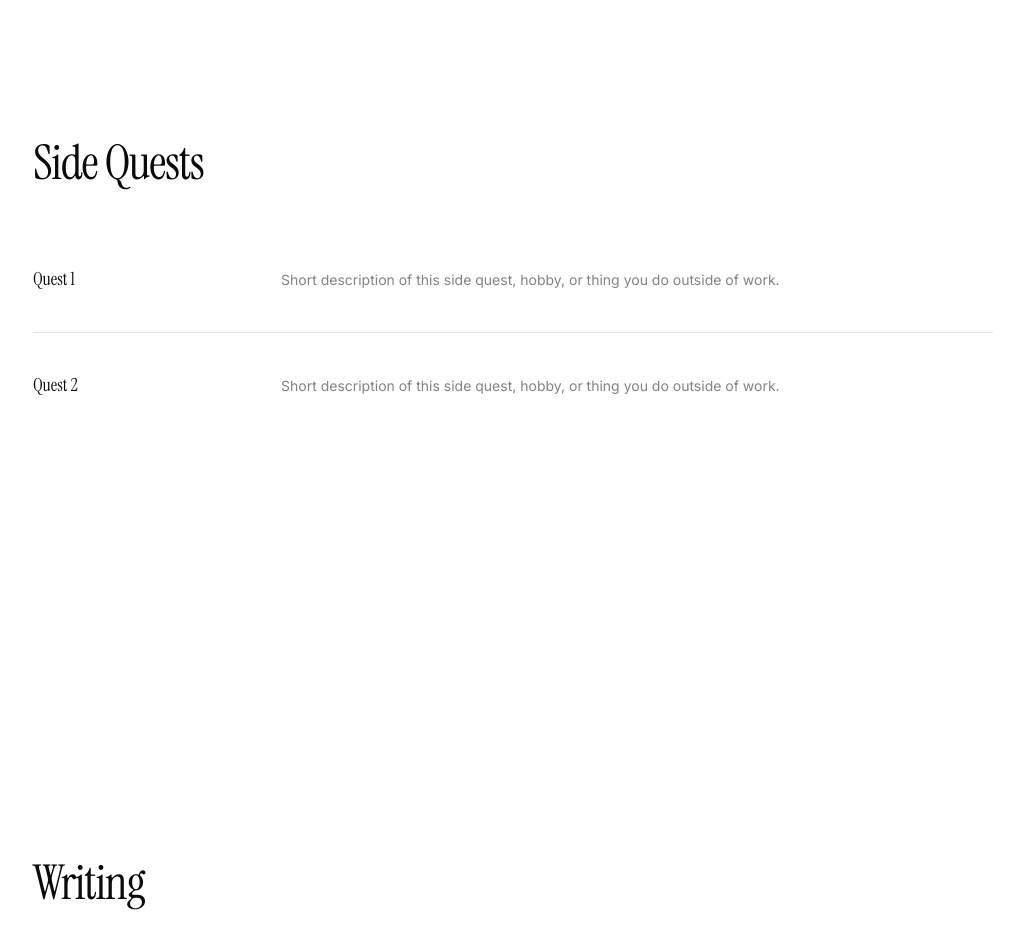
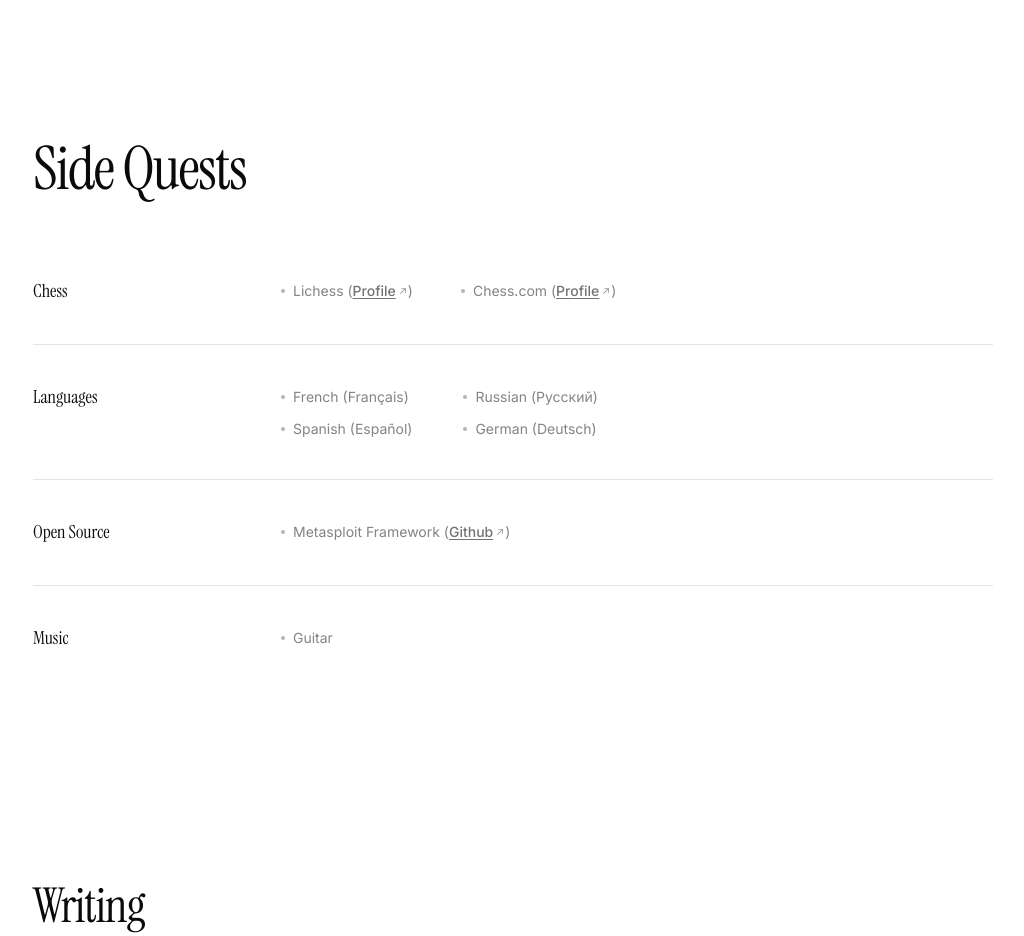
Before and after one commit to rudraditya21/rudraditya21.github.io, a Next.js app: page / in a window 1280 px wide. Shown: the part 4260-5196 px from the top of the page, without its empty margins (239-1263 px from the left). Built offline with nearby package versions, Linux system fonts and the light colour scheme.

Commit message:
added: side quests section data

```diff
--- a/components/side-quests.tsx
+++ b/components/side-quests.tsx
@@ -3,20 +3,35 @@
 import { useInView } from '@/hooks/use-in-view'
 import { ArrowUpRight } from '@phosphor-icons/react'
 
+type Link = { name?: string; label: string; href: string }
+
 type Quest = {
   name: string
-  description: string
-  href?: string
+  items?: string[]
+  links?: Link[]
 }
 
 const quests: Quest[] = [
   {
-    name: 'Quest 1',
-    description: 'Short description of this side quest, hobby, or thing you do outside of work.',
+    name: 'Chess',
+    links: [
+      { name: 'Lichess',   label: 'Profile', href: 'https://lichess.org/@/rudradityathakur' },
+      { name: 'Chess.com', label: 'Profile', href: 'https://www.chess.com/member/rudradityathakur' },
+    ],
   },
   {
-    name: 'Quest 2',
-    description: 'Short description of this side quest, hobby, or thing you do outside of work.',
+    name: 'Languages',
+    items: ['French (Français)', 'Russian (Русский)', 'Spanish (Español)', 'German (Deutsch)'],
+  },
+  {
+    name: 'Open Source',
+    links: [
+      { name: 'Metasploit Framework', label: 'Github', href: 'https://github.com/rapid7/metasploit-framework' },
+    ],
+  },
+  {
+    name: 'Music',
+    items: ['Guitar'],
   },
 ]
 
@@ -40,26 +55,47 @@
         >
           {quest.name}
         </p>
-        {quest.href && (
-          <div className="mt-2 text-muted-foreground">
-            <a
-              href={quest.href}
-              target="_blank"
-              rel="noopener noreferrer"
-              className="inline-flex items-start gap-0.5 text-xs font-medium uppercase tracking-wider underline underline-offset-2 transition-colors duration-200 hover:text-foreground"
-              style={{ fontFamily: 'var(--font-instrument-serif)' }}
-            >
-              Visit<ArrowUpRight size={10} />
-            </a>
+      </div>
+
+      <div className="lg:pt-0.5">
+        {quest.links && (
+          <div className="flex flex-col gap-3 lg:flex-row lg:gap-12">
+            {quest.links.map(link => (
+              <div key={link.href} className="flex items-center gap-2">
+                <span className="h-1 w-1 shrink-0 rounded-full bg-foreground/30" />
+                <span className="text-sm text-foreground/50" style={{ fontFamily: 'var(--font-inter)' }}>
+                  {link.name && <>{link.name} (</>}
+                  <a
+                    href={link.href}
+                    target="_blank"
+                    rel="noopener noreferrer"
+                    className="inline-flex items-center gap-0.5 font-medium underline underline-offset-2 text-muted-foreground transition-colors duration-200 hover:text-foreground"
+                  >
+                    {link.label}<ArrowUpRight size={10} />
+                  </a>
+                  {link.name && <>)</>}
+                </span>
+              </div>
+            ))}
+          </div>
+        )}
+
+        {quest.items && (
+          <div className="grid grid-cols-1 gap-3 lg:grid-cols-2 lg:gap-x-12 lg:gap-y-3">
+            {quest.items.map(item => (
+              <div key={item} className="flex items-center gap-2">
+                <span className="h-1 w-1 shrink-0 rounded-full bg-foreground/30" />
+                <span
+                  className="text-sm text-foreground/50"
+                  style={{ fontFamily: 'var(--font-inter)' }}
+                >
+                  {item}
+                </span>
+              </div>
+            ))}
           </div>
         )}
       </div>
-      <p
-        className="text-sm leading-relaxed text-foreground/50 lg:pt-0.5"
-        style={{ fontFamily: 'var(--font-inter)' }}
-      >
-        {quest.description}
-      </p>
     </div>
   )
 }
@@ -71,7 +107,7 @@
     <section className="min-h-[90svh] px-12 py-16 md:py-24">
       <h2
         ref={ref as React.RefObject<HTMLHeadingElement>}
-        className="mb-10 text-5xl tracking-tight"
+        className="mb-10 text-6xl tracking-tight"
         style={{
           fontFamily: 'var(--font-instrument-serif)',
           opacity: inView ? 1 : 0,
```
